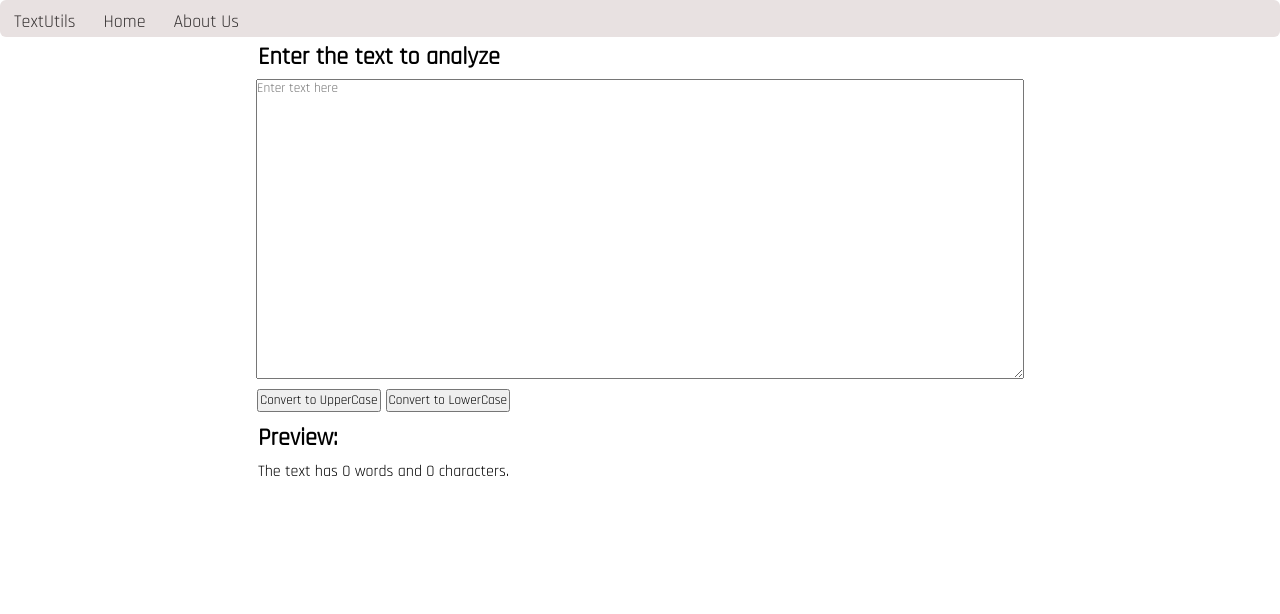
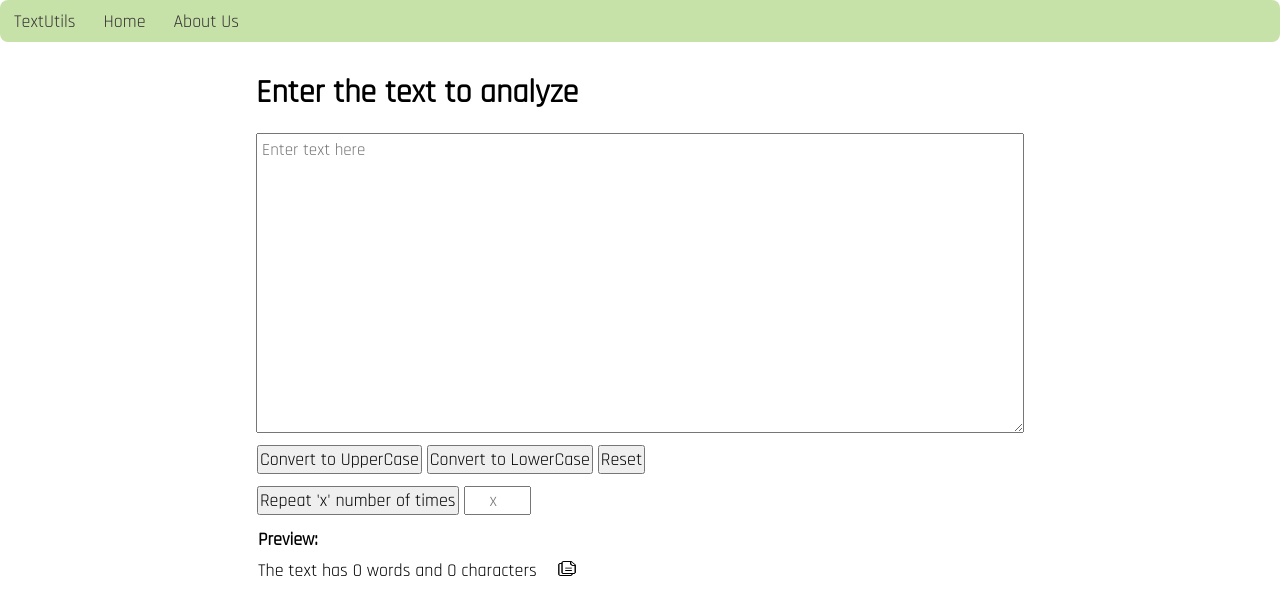
Before and after one commit to rahul00771/Textyy, a React (Vite) app: page / in a window 1280 px wide. Shown: the top 614 px of the page. Built offline with nearby package versions, Linux system fonts and the light colour scheme.

Commit message:
Added reset, copy and repeat functionality

```diff
--- a/src/App.css
+++ b/src/App.css
@@ -13,13 +13,15 @@
 
 
 .navBar{
-  border-radius: 6px;
-  background-color: rgb(232, 225, 225);
+  width: 100%;
+
 }
 
 .navBar ul{
+  border-radius: 8px;
+  background-color: rgb(199 226 169);
   overflow: auto;
-  padding-bottom: 2.5px;
+  padding-bottom: 7px;
 }
 
 .navBar li{
@@ -62,14 +64,38 @@
 .textForm textarea{
   width: 60%;
   height: 300px;
+  padding: 5px;
+  font-size: 17px;
 }
 
 .container{
+  margin-top: 30px;
   position: relative;
   left: 20%;
 }
 
-.container h2, p, button{
+.container textarea{
+  margin-top: 20px;
+}
+
+.container h2, p, button, input{
   padding: 1px;
-  margin: 4px 4px 6px 1px;
+  margin: 6px 4px 6px 1px;
+  font-size: large;
 }
+
+.container input{
+  width: fit-content;
+  padding-left: 9.5px;
+  padding-right: 9.5px;
+}
+
+img{
+  margin-left: 20px;
+  height: 15px;
+  width: 20px;
+}
+
+img:hover{
+  cursor: pointer;
+}
--- a/src/Components/TextForm.jsx
+++ b/src/Components/TextForm.jsx
@@ -8,6 +8,11 @@ export default function  TextForm()
 {
     const [text, setText] = useState("");
     let newText = "";
+
+    const handleTextChange = (event)=>
+    {
+        setText(event.target.value);
+    }
 
     function handleUpClick()
     {
@@ -21,9 +26,20 @@ export default function  TextForm()
         setText(newText);
     }
 
-    const handleChange = (event)=>
-    {
-        setText(event.target.value);
+    const handleClearClick = ()=>{
+        newText = "";
+        setText(newText);
+        document.querySelector(".xInput").value = 0;
+    }
+
+    let x = 1;
+    const handleRepeatChange = (event)=>{
+        x = event.target.value;
+    }
+
+    const handleRepeatClick = ()=>{
+        newText = text.repeat(x);
+        setText(newText);
     }
 
     function wordCount(str) {
@@ -31,20 +47,33 @@ export default function  TextForm()
         return m ? m.length : 0;
       }
 
+    const copyToClipboard = ()=>{
+
+        navigator.clipboard.writeText(text);
+    }
+
+    const myStyle = {
+        color : 'red',
+        backgroundColor : 'black'
+    }
+
     return(
         <>
-        <div className='container'>
-            <h2>Enter the text to analyze</h2>
+        <div className='container' >
+            <h1>Enter the text to analyze</h1>
             <div className='textForm'>
-                <textarea onChange={handleChange} rows={24} type='text' placeholder='Enter text here' value={text} />
+                <textarea onChange={handleTextChange} rows={24} type='text' placeholder='Enter text here' value={text} />
             </div>
             <div className='btnContainer'>
                 <button onClick={handleUpClick}>Convert to UpperCase</button>
                 <button onClick={handleLoClick}>Convert to LowerCase</button>
+                <button onClick={handleClearClick}>Reset</button>
             </div>
+            <button onClick={handleRepeatClick}>Repeat 'x' number of times</button>
+            <input className='xInput' size={1} onChange={handleRepeatChange} placeholder ='   x'></input>
             <h2>Preview:</h2>
-            <p>The text has {wordCount(text)} words and {text.length} characters.</p>
-            <p>{text}</p>
+            <p>The text has {wordCount(text)} words and {text.length} characters<img onClick={copyToClipboard} className='copyImage' src='../public/copyIcon.png'></img></p>
+            <p className='output'><b>{text}</b></p>
         </div>
         </>
     );
```
Also changed, not shown: public/copyIcon.png (added).
